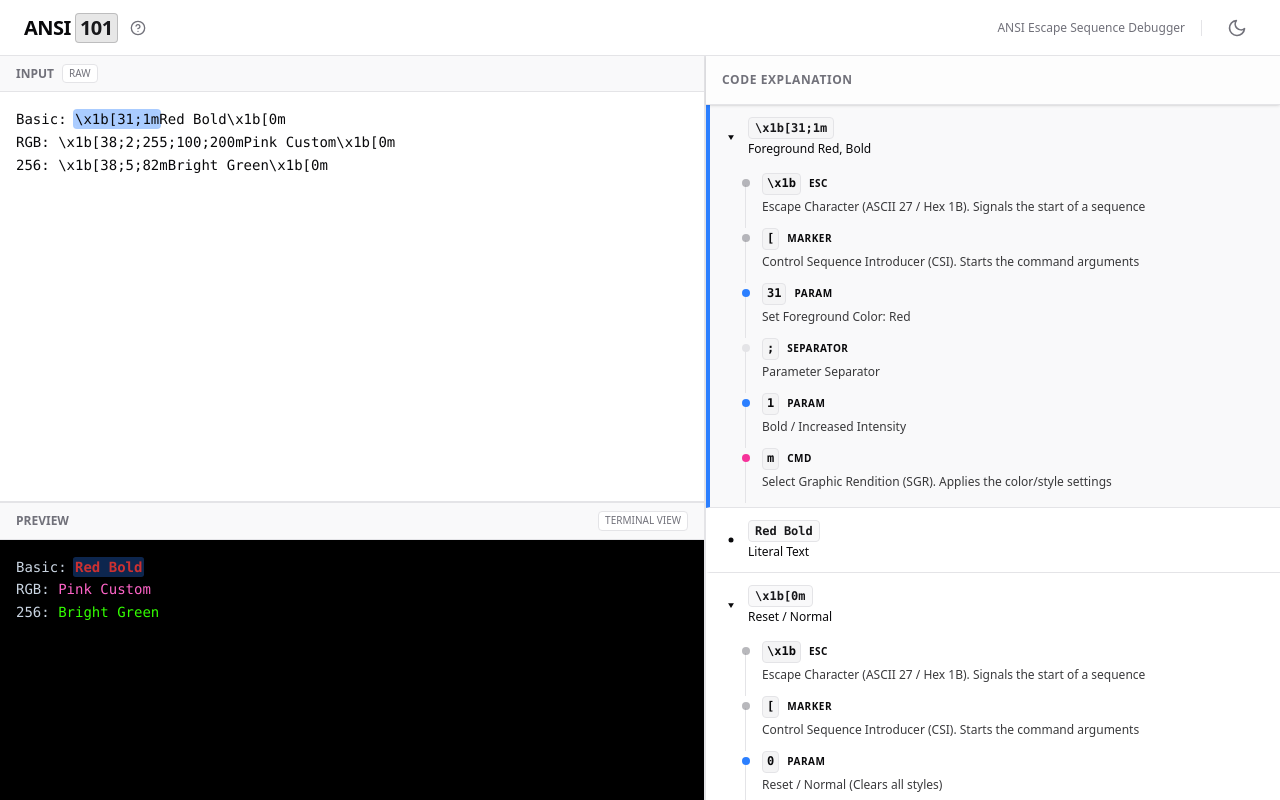
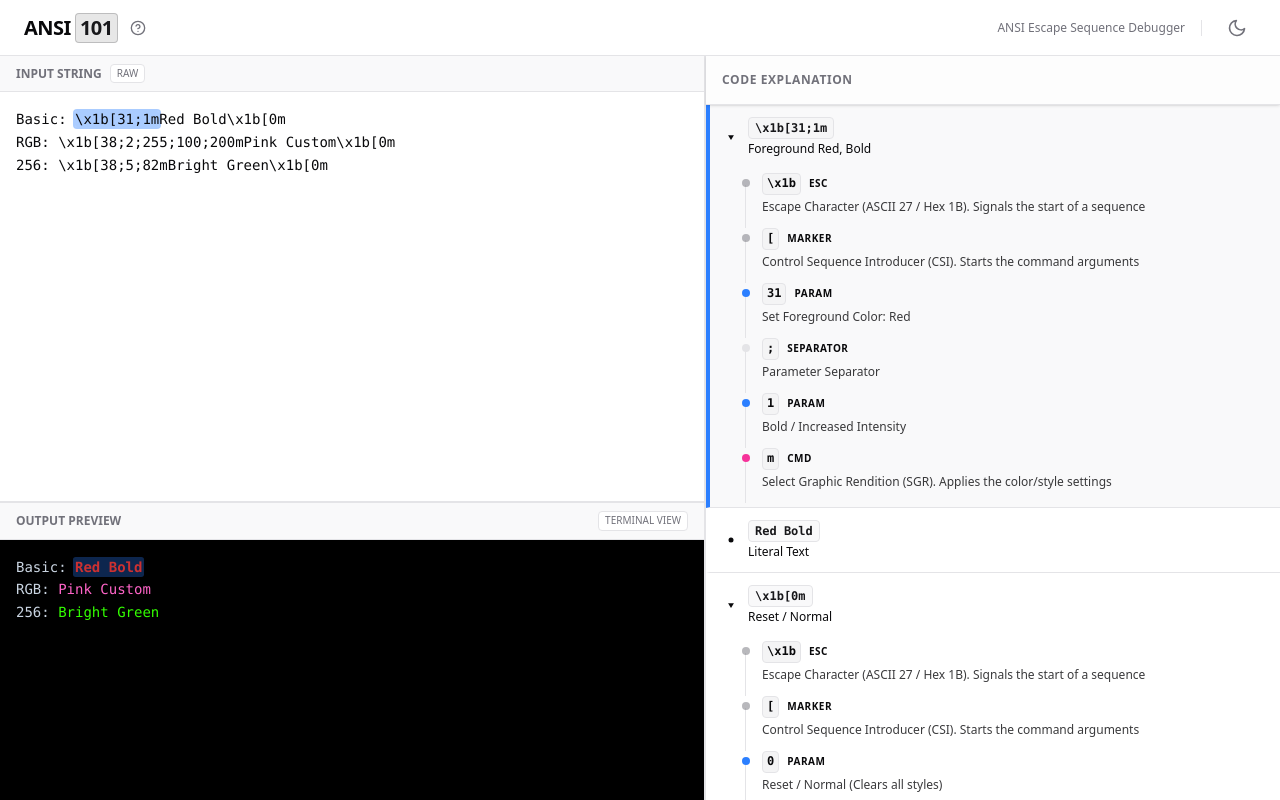
Before and after one commit to codecrafters-io/ansi101, a Next.js app: page / in a window 1280 px wide. Built offline with nearby package versions, Linux system fonts and the light colour scheme.

Commit message:
feat: revert text and order

```diff
--- a/src/app/page.tsx
+++ b/src/app/page.tsx
@@ -180,7 +180,7 @@ function ANSIWorkspace() {
           <div className="order-1 shrink-0 h-50 lg:h-auto lg:flex-1 flex flex-col border-b border-border relative z-20 min-h-0">
             <div className="bg-muted/50 px-4 py-2 text-xs font-bold text-muted-foreground uppercase z-20 border-b border-border flex items-center justify-between shrink-0">
               <div className="flex items-center gap-2">
-                <span>Input</span>
+                <span>Input String</span>
                 {isDesktop && (
                   <span className="text-[10px] bg-background border border-border px-1.5 py-0.5 rounded text-muted-foreground font-medium">
                     RAW
@@ -233,9 +233,9 @@ function ANSIWorkspace() {
           </div>
 
           {/* Preview Area */}
-          <div className="order-3 shrink-0 h-37.5 lg:h-2/5 flex flex-col border-t border-border bg-background">
+          <div className="order-2 shrink-0 h-37.5 lg:h-2/5 flex flex-col border-t border-border bg-background">
             <div className="bg-muted/50 px-4 py-2 text-xs font-bold text-muted-foreground uppercase flex justify-between items-center border-b border-border shrink-0">
-              <span>Preview</span>
+              <span>Output Preview</span>
               <span className="text-[10px] bg-background border border-border px-1.5 py-0.5 rounded text-muted-foreground font-medium">
                 TERMINAL VIEW
               </span>
```
